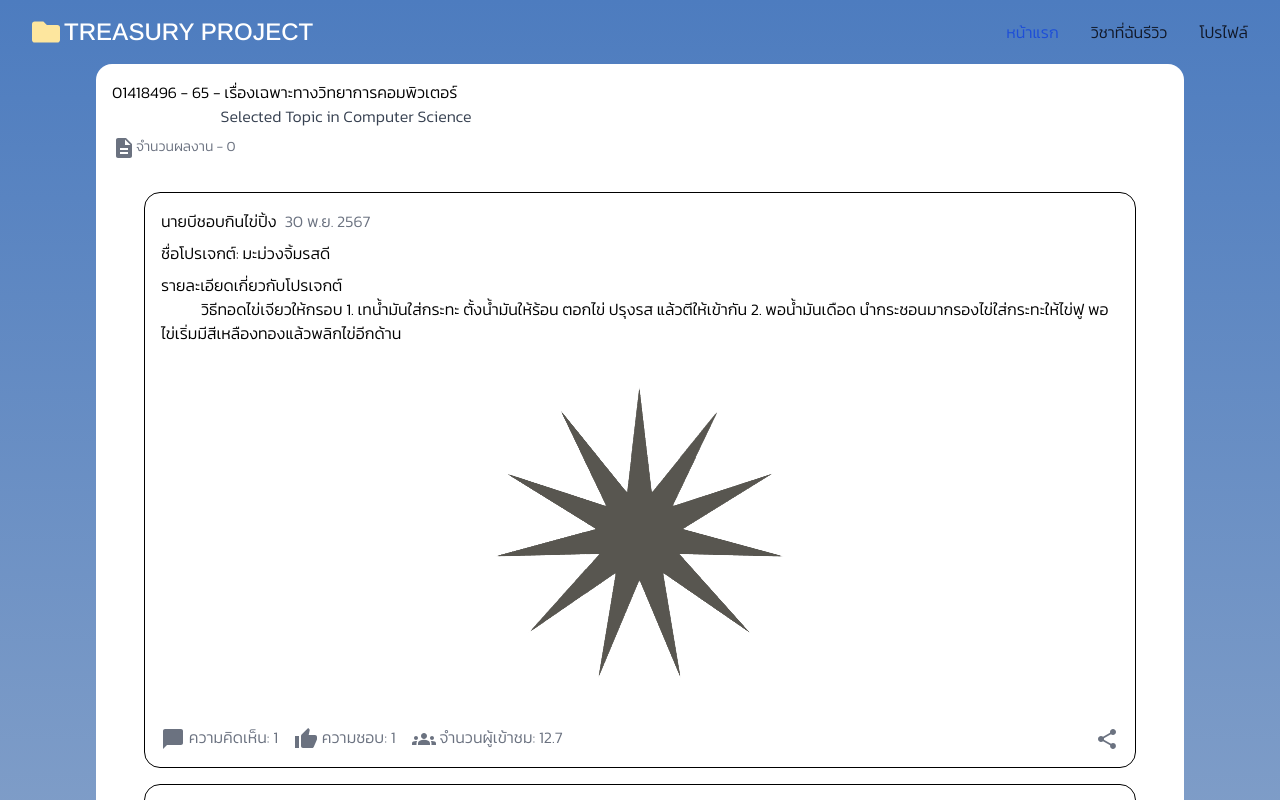
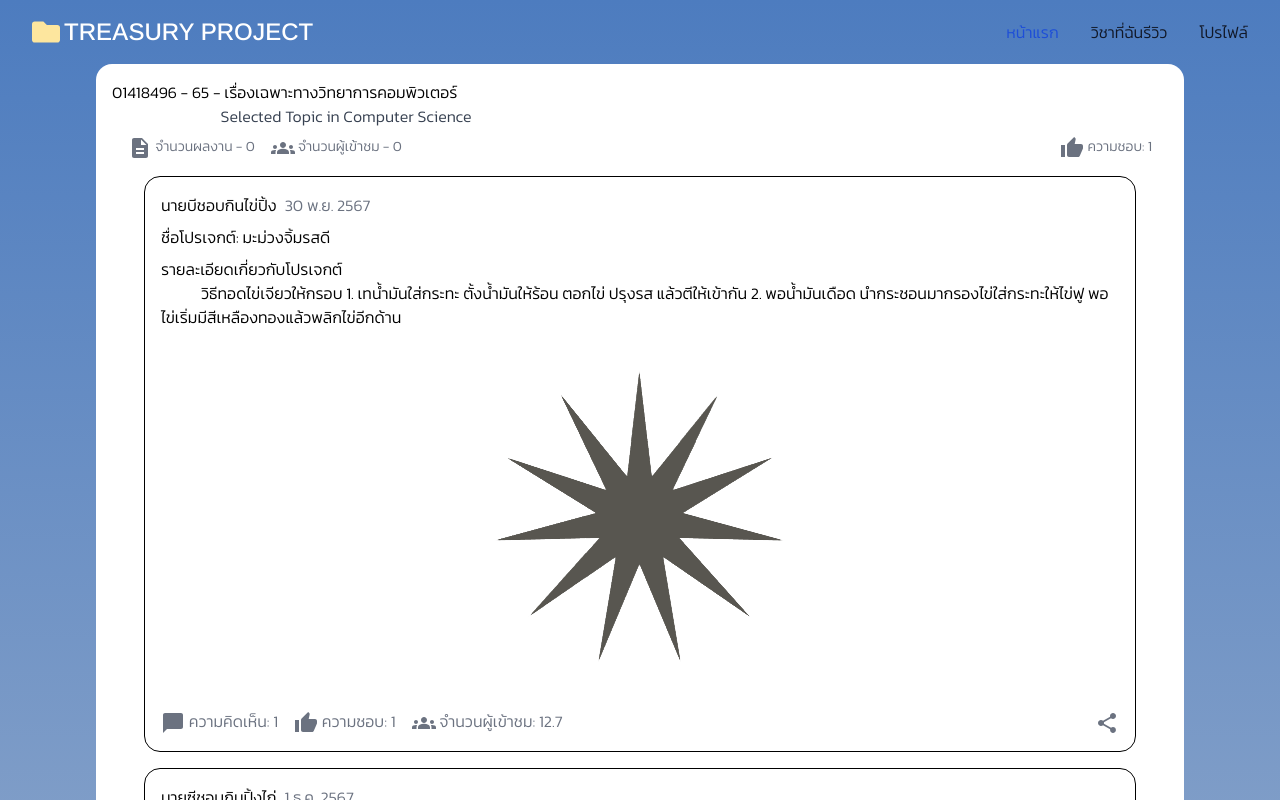
Before and after one commit to JetsadaPun/portfolio-treasury, a Next.js app: page /posts/1 in a window 1280 px wide. Shown: the top 800 px of the page. Built offline with nearby package versions, Linux system fonts and the light colour scheme.

Commit message:
แก้หน้าวิชานิดหน่อย

```diff
--- a/src/app/(root)/(user)/posts/[code]/page.tsx
+++ b/src/app/(root)/(user)/posts/[code]/page.tsx
@@ -4,7 +4,10 @@ import { Kanit } from "next/font/google";
 import { useRouter } from "next/navigation";
 import { useParams } from "next/navigation";
 import Reviewsubject from "@/app/components/reviewsubject";
-import DescriptionIcon from '@mui/icons-material/Description';
+import DescriptionIcon from "@mui/icons-material/Description";
+import GroupsIcon from "@mui/icons-material/Groups";
+import ThumbUpIcon from "@mui/icons-material/ThumbUp";
+
 const kanit = Kanit({
   subsets: ["thai", "latin"],
   weight: "300",
@@ -54,7 +57,7 @@ const Page = () => {
   return (
     <div className={`${kanit.className} min-h-screen`}>
       <div className="bg-[#FFFFFF] rounded-2xl mx-24">
-        <div className="relative p-4 w-full">
+        <div className="relative pt-4 px-4 w-full">
           {subjects.map((subject, index) => (
             <div key={index} className="mb-4">
               <h2 className="text-base text-black">
@@ -64,21 +67,33 @@ const Page = () => {
                 <h2 className="text-base text-[#FFFFFF]">{subject.code} -</h2>
                 <h2 className="text-base text-gray-700">{subject.subtitle}</h2>
               </div>
-              <p className="text-sm text-gray-500 mt-2">
-                <DescriptionIcon />จำนวนผลงาน - {subject.workCount}
-              </p>
+              <div className="flex justify-between mx-4">
+                <div className="flex gap-4 ">
+                  <p className="text-sm text-gray-500 mt-2">
+                    <DescriptionIcon /> จำนวนผลงาน - {subject.workCount}
+                  </p>
+                  <p className="text-sm text-gray-500 mt-2">
+                    <GroupsIcon /> จำนวนผู้เข้าชม - {subject.workCount}
+                  </p>
+                </div>
+                <div className="text-sm text-gray-500 mt-2 ">
+                  <ThumbUpIcon /> ความชอบ: 1
+                </div>
+              </div>
             </div>
           ))}
         </div>
-
-        <div className="mx-12 flex flex-col gap-y-4">
+        <div className="mx-12 flex flex-col gap-y-4 m-2">
           {reviewsubject.map((review, index) => (
             <Reviewsubject key={index} {...review} />
           ))}
         </div>
 
         <div className="flex justify-between">
-          <button onClick={handleGoHome} className="text-black bg-[#AAD7BF] py-2 px-4 rounded-[15px] m-12">
+          <button
+            onClick={handleGoHome}
+            className="text-black bg-[#AAD7BF] py-2 px-4 rounded-[15px] m-12"
+          >
             ย้อนกลับ
           </button>
           <button className="text-black bg-[#FDE69E] py-2 px-4 rounded-[15px] m-12">
```
Also changed, not shown: src/app/components/reviewsubject.tsx (+19 -9 lines).
